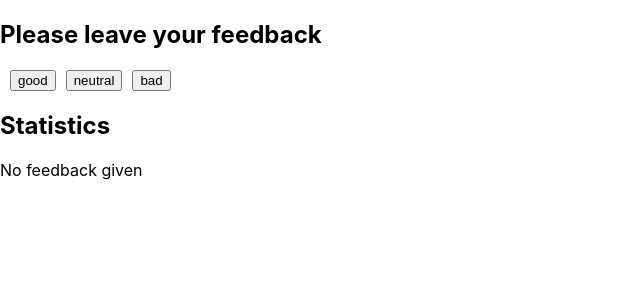
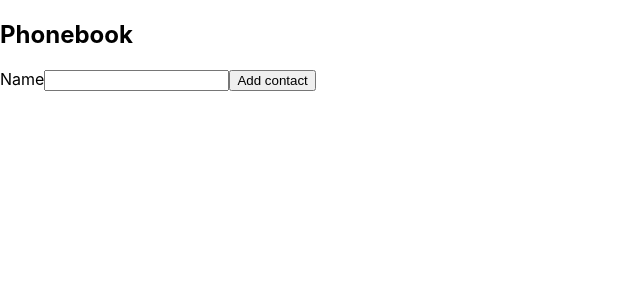
Before and after one commit to ruslan-moiseyenko/goit-react-hw-02-phonebook, a React (Create React App) app: page / in a window 1280 px wide. Shown: the top 300 px of the page, without its empty margins (0-640 px from the left). Built offline with nearby package versions, Linux system fonts and the light colour scheme.

Commit message:
made a form with NAME field and added some methods

```diff
--- a/package.json
+++ b/package.json
@@ -8,10 +8,11 @@
     "@testing-library/jest-dom": "^5.16.1",
     "@testing-library/react": "^12.1.2",
     "@testing-library/user-event": "^13.5.0",
+    "nanoid": "^3.3.1",
     "prop-types": "^15.8.1",
     "react": "^17.0.2",
     "react-dom": "^17.0.2",
-    "react-scripts": "^2.1.3",
+    "react-scripts": "^5.0.0",
     "web-vitals": "^2.1.3"
   },
   "scripts": {
--- a/src/components/App.js
+++ b/src/components/App.js
@@ -1,46 +1,32 @@
-import React from 'react';
+import React, { Component } from 'react';
+import { nanoid } from 'nanoid';
 import Section from './feedback/Section';
-import FeedbackOptions from './feedback/FeedbackOptions';
-import Statistics from './feedback/Statistics';
+import PhonebookAddingFormn from './phonebookAddingForm/phonebookAddingForm';
 
-class App extends React.Component {
+class App extends Component {
   state = {
-    good: 0,
-    neutral: 0,
-    bad: 0,
+    contacts: [
+      // { id: 'id-1', name: 'Rosie Simpson', number: '459-12-56' },
+      // { id: 'id-2', name: 'Hermione Kline', number: '443-89-12' },
+      // { id: 'id-3', name: 'Eden Clements', number: '645-17-79' },
+      // { id: 'id-4', name: 'Annie Copeland', number: '227-91-26' },
+    ],
+    name: '',
   };
 
-  handleButtonClick = option => {
-    this.setState({ [option]: this.state[option] + 1 });
-  };
+  // addContacts = event => {
+  //   this.setState({ contacts: event.target.value });
+  // };
 
-  countTotalFeedback = () => {
-    return this.state.good + this.state.bad + this.state.neutral;
-  };
-
-  countPositiveFeedbackPercentage = () => {
-    return (this.state.good / this.countTotalFeedback()) * 100;
+  submitHandler = data => {
+    console.log(data);
   };
 
   render() {
-    const { good, neutral, bad } = this.state;
     return (
       <>
-        <Section title="Please leave your feedback">
-          <FeedbackOptions
-            options={['good', 'neutral', 'bad']}
-            onLeaveFeedback={this.handleButtonClick}
-          />
-        </Section>
-
-        <Section title="Statistics">
-          <Statistics
-            good={good}
-            neutral={neutral}
-            bad={bad}
-            total={this.countTotalFeedback()}
-            positivePercentage={this.countPositiveFeedbackPercentage()}
-          />
+        <Section title="Phonebook">
+          <PhonebookAddingFormn onSubmit={this.submitHandler} />
         </Section>
       </>
     );
--- /dev/null
+++ b/src/components/phonebookAddingForm/phonebookAddingForm.js
@@ -0,0 +1,46 @@
+import React, { Component } from 'react';
+import { nanoid } from 'nanoid';
+import PropTypes from 'prop-types';
+
+class PhonebookAddingForm extends Component {
+  state = { name: '' };
+
+  handleChange = event => {
+    const { name, value } = event.currentTarget;
+    this.setState({
+      [name]: value,
+    });
+  };
+
+  handleSubmit = event => {
+    event.preventDefault();
+    this.props.onSubmit(this.state);
+  };
+
+  render() {
+    return (
+      <form onSubmit={this.handleSubmit}>
+        <label>
+          Name
+          <input
+            type="text"
+            name="name"
+            pattern="^[a-zA-Zа-яА-Я]+(([' -][a-zA-Zа-яА-Я ])?[a-zA-Zа-яА-Я]*)*$"
+            title="Name may contain only letters, apostrophe, dash and spaces. For example Adrian, Jacob Mercer, Charles de Batz de Castelmore d'Artagnan"
+            required
+            onChange={this.handleChange}
+          />
+          <button
+            type="submit"
+            name="button Add"
+            onClick={e => console.log(e.currentTarget.name)}
+          >
+            Add contact
+          </button>
+        </label>
+      </form>
+    );
+  }
+}
+
+export default PhonebookAddingForm;
```
Also changed, not shown: src/components/contacts/contacts.js (added), 1 other file (tests, documents, lock files or other folders).
